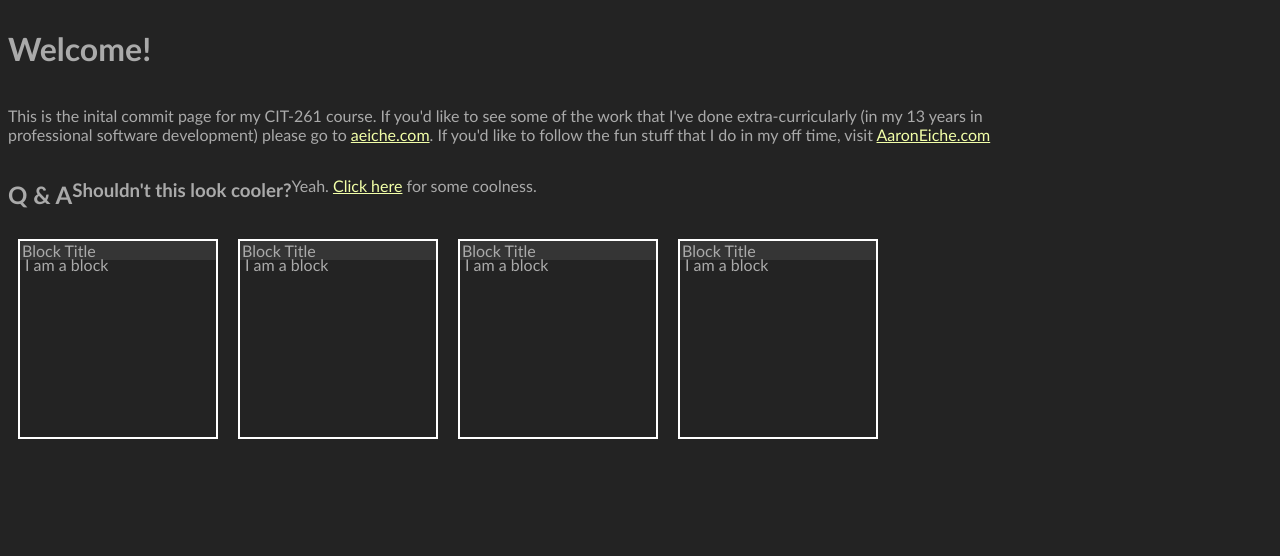
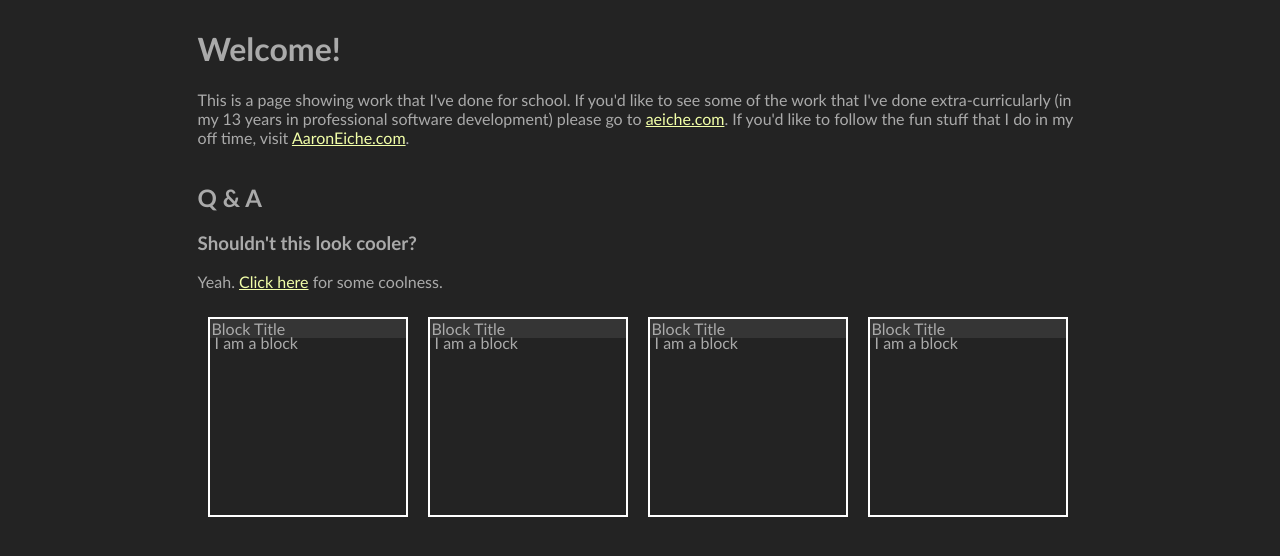
Before and after one commit to aaroneiche/cit261, a plain HTML site: page index.html in a window 1280 px wide. Drawn offline with Linux system fonts and the light colour scheme.

Commit message:
Centers content.

```diff
--- a/index.html
+++ b/index.html
@@ -9,13 +9,17 @@
 </head>
 <body>
     <div class="section">
+
+        <div>
             <h1>Welcome!</h1>
-            <p>This is the inital commit page for my CIT-261 course. If you'd like to see some of the work that I've done extra-curricularly (in my 13 years in professional software development) please go to <a target="_blank" href="https://aeiche.com">aeiche.com</a>. If you'd like to follow the fun stuff that I do in my off time, visit <a target="_blank" href="https://aaroneiche.com">AaronEiche.com</a>
-            </p>
-
+            <p>This is a page showing work that I've done for school. If you'd like to see some of the work that I've done extra-curricularly (in my 13 years in professional software development) please go to <a target="_blank" href="https://aeiche.com">aeiche.com</a>. If you'd like to follow the fun stuff that I do in my off time, visit <a target="_blank" href="https://aaroneiche.com">AaronEiche.com</a>.</p>
+        </div>
+        <div>
             <h2>Q & A</h2>
             <h3>Shouldn't this look cooler?</h3>
             <p>Yeah. <a onclick="cooler()">Click here</a> for some coolness.</p>
+        </div>
+
     </div>
     <div class="section">
         <div class="block">
--- a/style.css
+++ b/style.css
@@ -6,6 +6,7 @@ body {
     background-color: #232323;
     color: #aaa;
     font-family: 'Trebuchet MS', 'Lucida Sans Unicode', 'Lucida Grande', 'Lucida Sans', Arial, sans-serif;
+    align-items: center;
 }
 
 a {
@@ -20,7 +21,7 @@ a:not([href]) {
 }
 
 .section {
-    width: 80%;
+    width: 70%;
     display: flex;
     flex-wrap: wrap;
 }
@@ -44,6 +45,7 @@ a:not([href]) {
     transition-property: box-shadow;
     transition-duration: 300ms;
     box-shadow: 5px 5px 20px 1px #aaa;
+    cursor: pointer;
 }
 
 .block .title {
```
